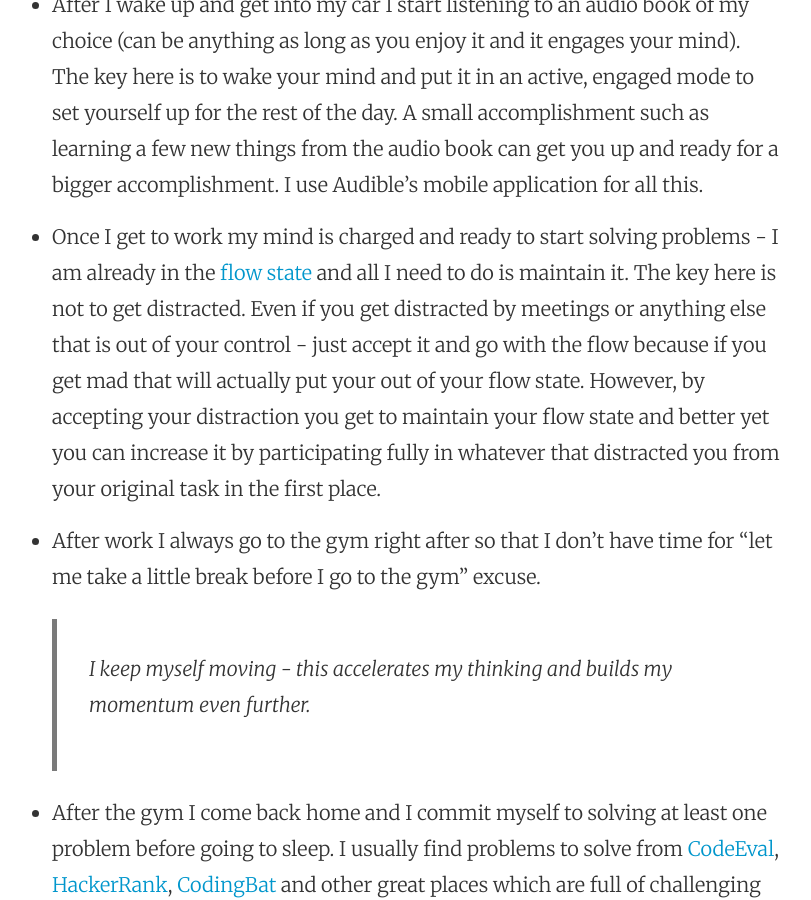
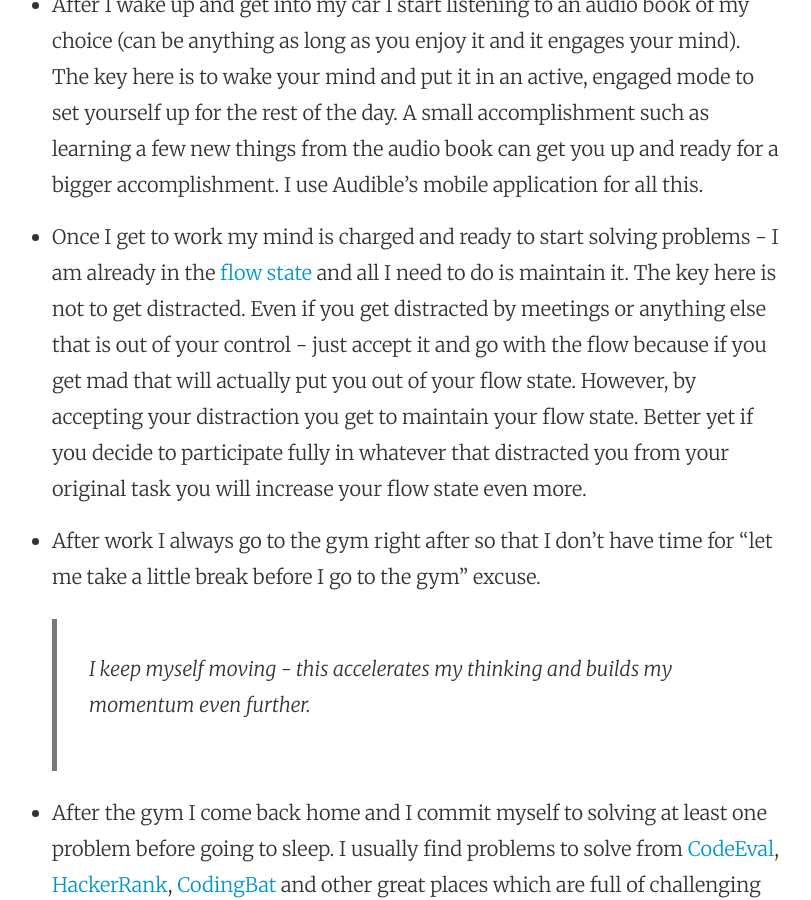
Before and after one commit to JungMinu/AvetisG.github.io, a Jekyll site: the page built from _posts/2015-06-16-extreme-time-management.md, in a window 1280 px wide and 900 px high, scrolled down 1812 px. Shown: the whole window, without its empty margins (244-1055 px from the left). Built offline with Jekyll 4.4.1, drawn with Linux system fonts in a browser that asks for light colours; nearby versions of some CDN libraries; Markdown is read by kramdown in place of the engine named in the settings; comment, search, counter and statistics services are not loaded.

Commit message:
Update 2015-06-16-extreme-time-management.md

```diff
--- a/_posts/2015-06-16-extreme-time-management.md
+++ b/_posts/2015-06-16-extreme-time-management.md
@@ -31,7 +31,7 @@ In order to show you a real example, which you can use or modify as you wish, I
 
 * After I wake up and get into my car I start listening to an audio book of my choice (can be anything as long as you enjoy it and it engages your mind). The key here is to wake your mind and put it in an active, engaged mode to set yourself up for the rest of the day. A small accomplishment such as learning a few new things from the audio book can get you up and ready for a bigger accomplishment. I use Audible's mobile application for all this.
 
-* Once I get to work my mind is charged and ready to start solving problems - I am already in the [flow state](https://en.wikipedia.org/wiki/Flow_%28psychology%29 "flow state") and all I need to do is maintain it. The key here is not to get distracted. Even if you get distracted by meetings or anything else that is out of your control - just accept it and go with the flow because if you get mad that will actually put your out of your flow state. However, by accepting your distraction you get to maintain your flow state and better yet you can increase it by participating fully in whatever that distracted you from your original task in the first place.
+* Once I get to work my mind is charged and ready to start solving problems - I am already in the [flow state](https://en.wikipedia.org/wiki/Flow_%28psychology%29 "flow state") and all I need to do is maintain it. The key here is not to get distracted. Even if you get distracted by meetings or anything else that is out of your control - just accept it and go with the flow because if you get mad that will actually put you out of your flow state. However, by accepting your distraction you get to maintain your flow state. Better yet if you decide to participate fully in whatever that distracted you from your original task you will increase your flow state even more.
 
 * After work I always go to the gym right after so that I don't have time for "let me take a little break before I go to the gym" excuse.
 
```
